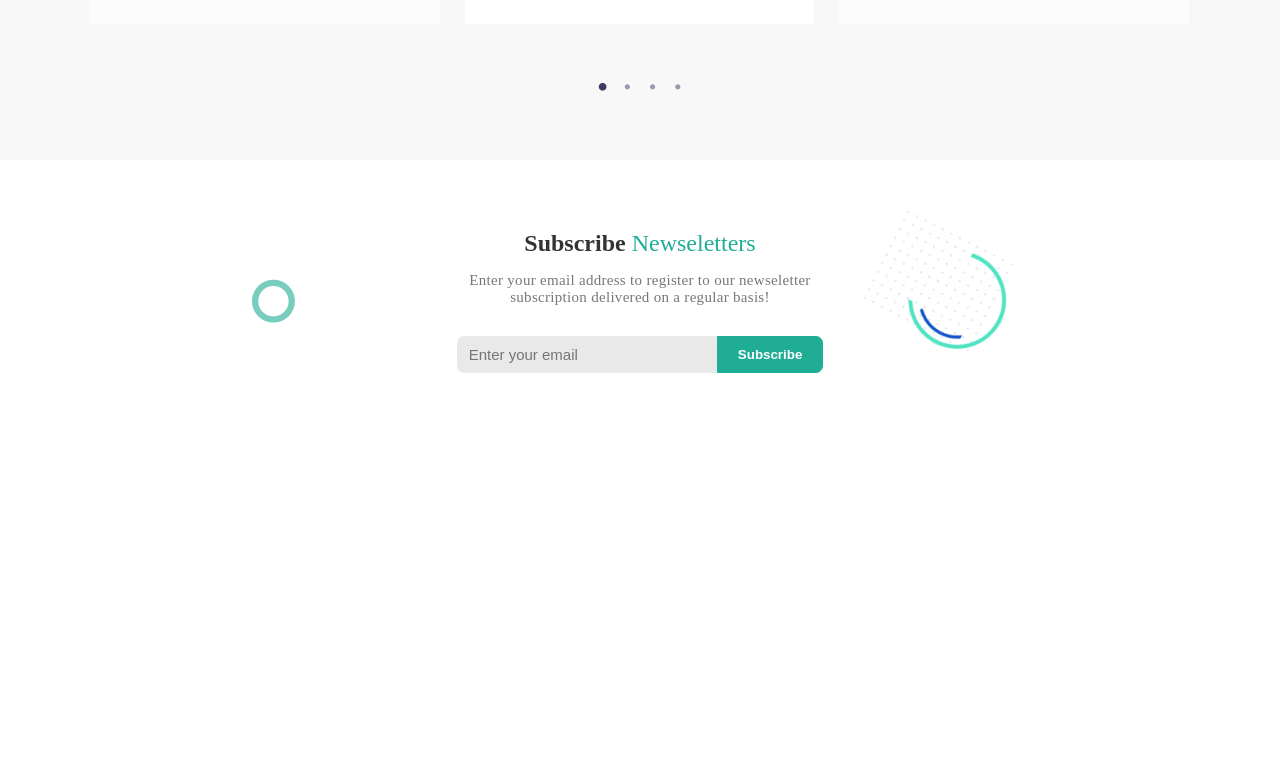
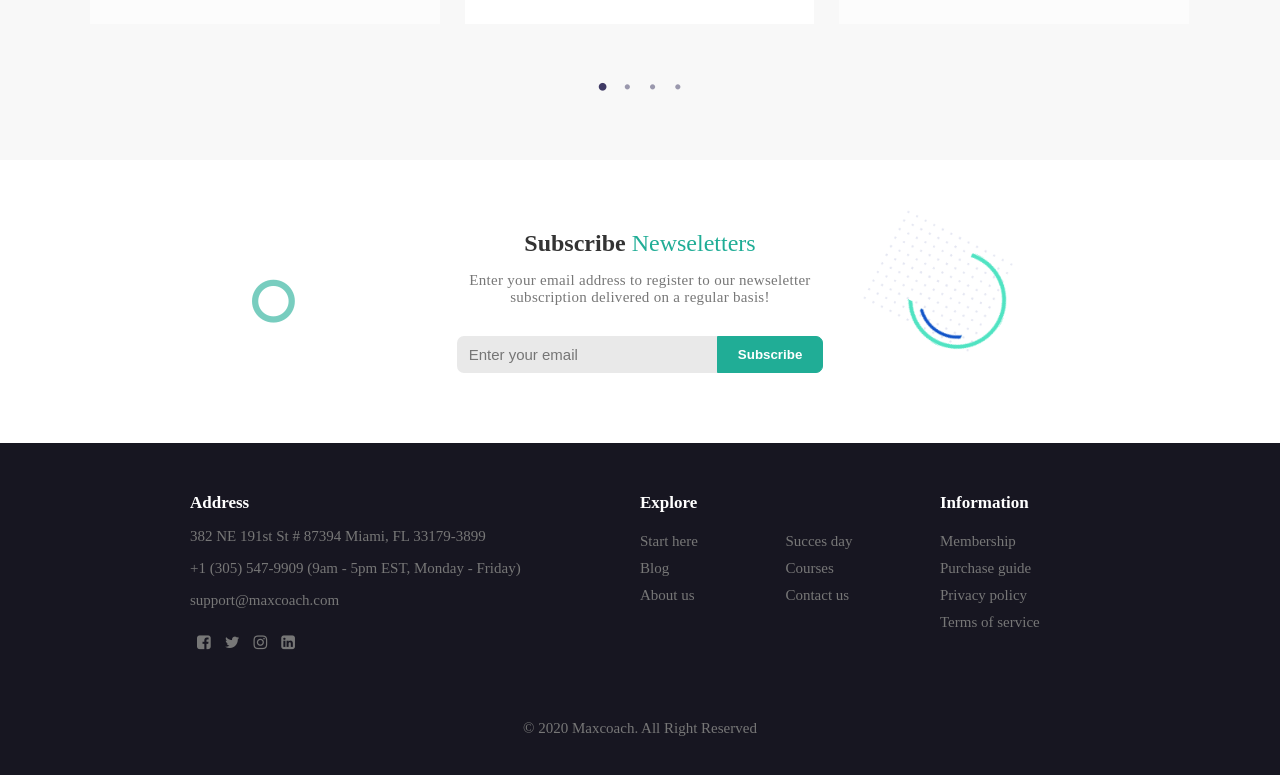
Before and after one commit to LeonardoCeccarelli/proj-html-vuejs, a Vue app: page / in a window 1280 px wide. Shown: the part 3890-4665 px from the top of the page. Before the commit the page ends 4333 px from the top, so only its background shows below. Built offline with nearby package versions, Linux system fonts and the light colour scheme.

Commit message:
completed footer

```diff
--- a/src/App.vue
+++ b/src/App.vue
@@ -2,15 +2,17 @@
   <div>
     <Header></Header>
     <Main></Main>
+    <Footer></Footer>
   </div>
 </template>
 
 <script>
+import Footer from "./components/Footer.vue";
 import Header from "./components/Header.vue";
 import Main from "./components/Main.vue";
 export default {
   name: "App",
-  components: { Header, Main },
+  components: { Header, Main, Footer },
 };
 </script>
 
--- /dev/null
+++ b/src/components/Footer.vue
@@ -0,0 +1,102 @@
+<template>
+  <div>
+    <div class="footer_container">
+      <div class="footer_content">
+        <div class="footer_address_container">
+          <p class="footer_title m_bottom">Address</p>
+          <p class="footer_subtitle m_bottom">
+            382 NE 191st St # 87394 Miami, FL 33179-3899
+          </p>
+          <p class="footer_subtitle m_bottom">
+            +1 (305) 547-9909 (9am - 5pm EST, Monday - Friday)
+          </p>
+          <p class="footer_subtitle footer_last_item">support@maxcoach.com</p>
+          <div class="icon_footer_container">
+            <i class="fa fa-facebook-square"></i>
+            <i class="fa fa-twitter"></i>
+            <i class="fa fa-instagram"></i>
+            <i class="fa fa-linkedin-square"></i>
+          </div>
+        </div>
+        <div class="footer_link_container">
+          <div class="footer_link_explore">
+            <p class="footer_title m_bottom">Explore</p>
+            <ul class="footer_link_sx">
+              <li v-for="(link, i) in listLinkExplore" :key="'explore_' + i">
+                <a class="footer_subtitle" :href="link.url">{{ link.text }}</a>
+              </li>
+            </ul>
+          </div>
+          <div class="footer_link_information">
+            <p class="footer_title m_bottom">Information</p>
+            <ul>
+              <li v-for="(link, i) in listLinkInformation" :key="i">
+                <a class="footer_subtitle" :href="link.url">{{ link.text }}</a>
+              </li>
+            </ul>
+          </div>
+        </div>
+        <div class="footer_copyright_container">
+          <p class="footer_subtitle">© 2020 Maxcoach. All Right Reserved</p>
+        </div>
+      </div>
+    </div>
+  </div>
+</template>
+
+<script>
+export default {
+  name: "Footer",
+  data() {
+    return {
+      listLinkExplore: [
+        {
+          text: "Start here",
+          url: "#Start_here",
+        },
+        {
+          text: "Blog",
+          url: "Blog",
+        },
+        {
+          text: "About us",
+          url: "#About_us",
+        },
+        {
+          text: "Succes day",
+          url: "#Succes_day",
+        },
+        {
+          text: "Courses",
+          url: "#Courses",
+        },
+        {
+          text: "Contact us",
+          url: "#Contact_us",
+        },
+      ],
+      listLinkInformation: [
+        {
+          text: "Membership",
+          url: "#Membership",
+        },
+        {
+          text: "Purchase guide",
+          url: "#Purchase_guide",
+        },
+        {
+          text: "Privacy policy",
+          url: "#Privacy_policy",
+        },
+        {
+          text: "Terms of service",
+          url: "#Terms_of_service",
+        },
+      ],
+    };
+  },
+};
+</script>
+
+<style>
+</style>
--- a/src/style/app.scss
+++ b/src/style/app.scss
@@ -10,3 +10,4 @@
 @import "event_main.scss";
 @import "review_main.scss";
 @import "subscribe_main.scss";
+@import "footer.scss";
--- /dev/null
+++ b/src/style/footer.scss
@@ -0,0 +1,50 @@
+.footer_container {
+    background-color: #171621;
+    padding: 50px 0;
+
+    .footer_content {
+        width: 900px;
+        margin: 0 auto;
+        display: flex;
+        flex-wrap: wrap;
+
+        .footer_address_container {
+            width: 50%;
+
+            p.footer_last_item {
+                margin-bottom: 25px;
+            }
+
+            .icon_footer_container {
+
+                i {
+                    color: $c_secondary;
+                    margin: 0 7px;
+                    cursor: pointer;
+                }
+            }
+        }
+
+        .footer_link_container {
+            width: 50%;
+            display: flex;
+
+            .footer_link_explore {
+                width: calc(100% / 3 * 2);
+            }
+
+            .footer_link_sx {
+                display: flex;
+                flex-direction: column;
+                flex-wrap: wrap;
+                height: 50%;
+            }
+        }
+
+        .footer_copyright_container {
+            padding: 30px 0;
+            width: 100%;
+            text-align: center;
+        }
+    }
+}
--- a/src/style/reset.scss
+++ b/src/style/reset.scss
@@ -24,6 +24,25 @@ p {
 
 p.head_title {
     color: $c_primary;
+}
+
+p.footer_title {
+    color: white;
+    font-size: 17px;
+    font-weight: bold;
+}
+
+p.footer_subtitle {
+    color: $c_secondary;
+    font-size: 15px;
+}
+
+a.footer_subtitle {
+    display: inline-block;
+    padding: 5px 10px;
+    margin-left: -10px;
+    color: $c_secondary;
+    font-size: 15px;
 }
 
 // Classi UTILITIES
```
